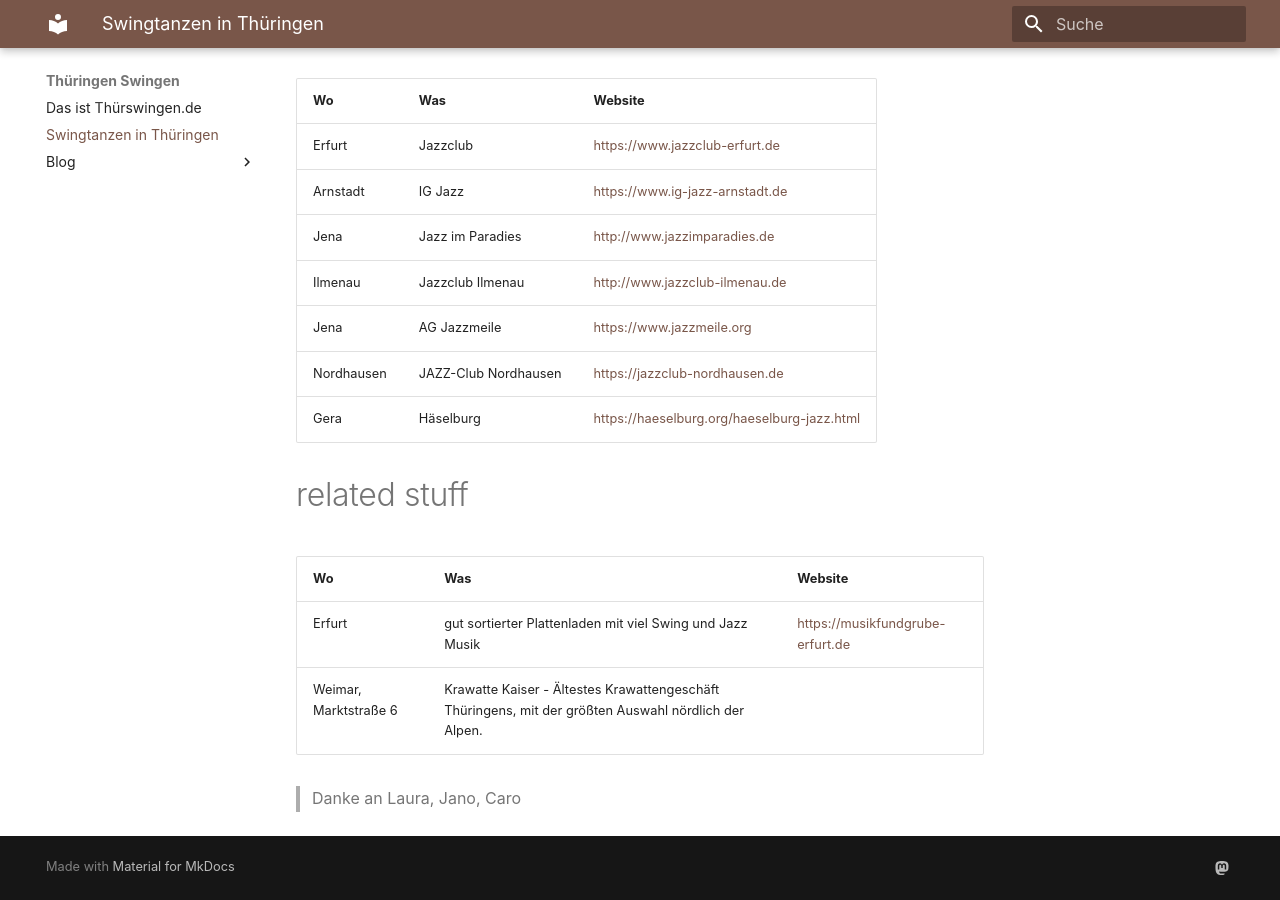
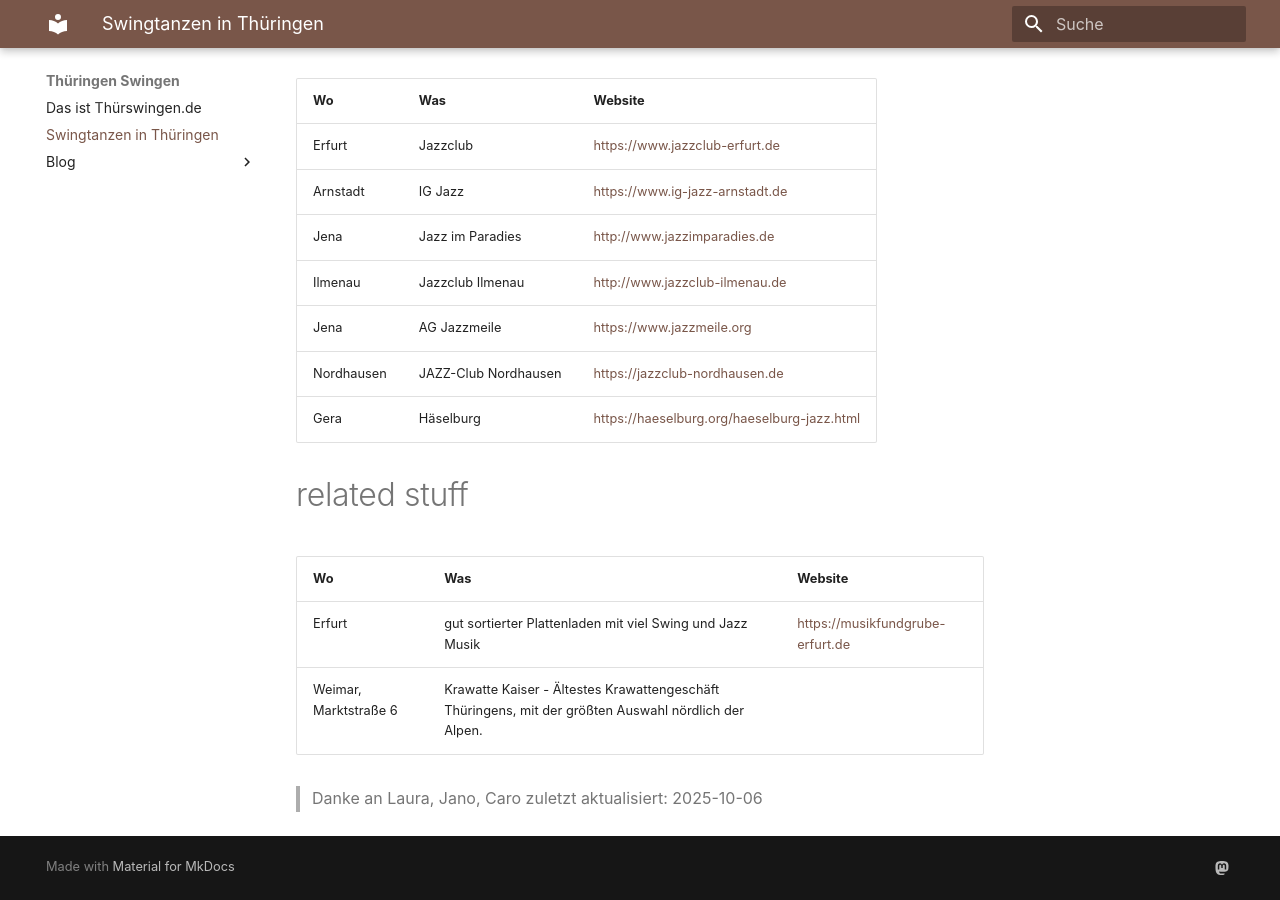
Before and after one commit to fbim-genosr/thuerswingende, an MkDocs documentation site: the page built from docs/hier.md, in a window 1280 px wide and 900 px high, scrolled down 1419 px. Built offline with MkDocs 1.6.1 and Material for MkDocs 9.7.7, drawn with Linux system fonts in a browser that asks for light colours.

Commit message:
small updates

```diff
--- a/docs/hier.md
+++ b/docs/hier.md
@@ -29,7 +29,6 @@ In diesem Blogbeitrag werden Orte und Zeiten von Tanzkursen, Parties in Thüring
 | Jena, Weigelstraße 7, Off Bar | 1. Montag eines Monats, 19:30 Uhr | tanzbare Live Swing Musik (Lindyhop, Charleston, Collegiate und St. Louis Shag, Balboa) | [https://www.off-jena.de](https://www.off-jena.de)
 | Jena, Schenkstraße 21 (3. Etage) | Donnerstags, 20 Uhr | freies Training (Lindyhop, Charleston, Collegiate und St. Louis Shag, Balboa)
 
-
 # Veranstaltungsorte für Jazzmusik
 
 | Wo | Was | Website
@@ -42,7 +41,6 @@ In diesem Blogbeitrag werden Orte und Zeiten von Tanzkursen, Parties in Thüring
 | Nordhausen | JAZZ-Club Nordhausen | [https://jazzclub-nordhausen.de](https://jazzclub-nordhausen.de)
 | Gera | Häselburg | [https://haeselburg.org/haeselburg-jazz.html](https://haeselburg.org/haeselburg-jazz.html)
 
-
 # related stuff
 
 | Wo | Was | Website
@@ -51,3 +49,4 @@ In diesem Blogbeitrag werden Orte und Zeiten von Tanzkursen, Parties in Thüring
 | Weimar, Marktstraße 6 | Krawatte Kaiser - Ältestes Krawattengeschäft Thüringens, mit der größten Auswahl nördlich der Alpen.
 
 > Danke an Laura, Jano, Caro
+  zuletzt aktualisiert: 2025-10-06
```
